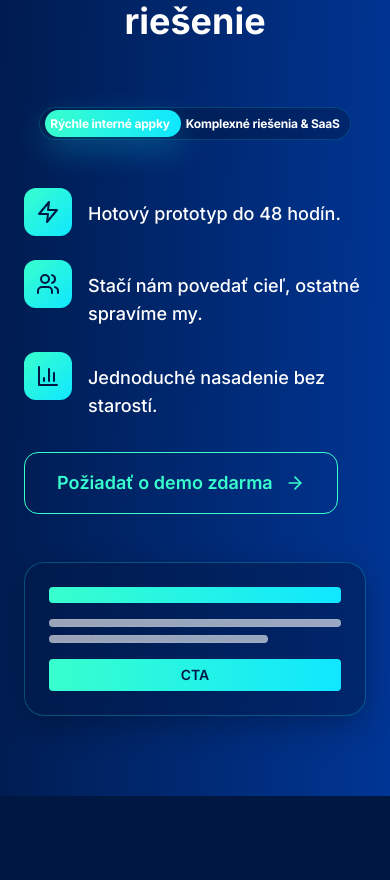
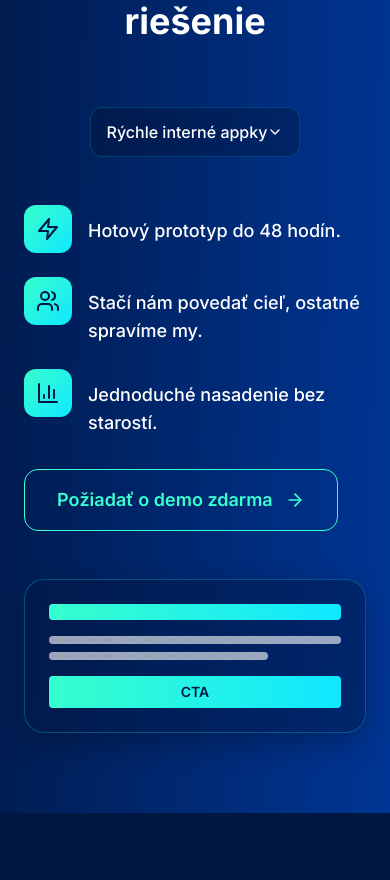
Before and after one commit to SamueLOS-dev/aktiscode_web, a React (Vite) app: page /aplikacie in a window 390 px wide. Shown: the part 3138-4018 px from the top of the page. Built offline with nearby package versions, Linux system fonts and the light colour scheme; a web font is replaced by a local one.

Commit message:
Create mobile dropdown selector for app types

```diff
--- a/src/components/ui/SegmentedToggle.tsx
+++ b/src/components/ui/SegmentedToggle.tsx
@@ -1,4 +1,5 @@
 import React, { useRef, useEffect, useState, useLayoutEffect, useCallback } from 'react';
+import { ChevronDown } from 'lucide-react';
 
 type Option = { id: 'quick' | 'complex', label: string };
 
@@ -25,6 +26,7 @@ const SegmentedToggle: React.FC<SegmentedProps> = ({
   const [thumbStyle, setThumbStyle] = useState({ width: 0, transform: 'translateX(0px)' });
   const [focusedIndex, setFocusedIndex] = useState<number>(-1);
   const resizeObserverRef = useRef<ResizeObserver | null>(null);
+  const [isDropdownOpen, setIsDropdownOpen] = useState(false);
 
   // Throttle function for performance
   const throttle = useCallback((func: Function, delay: number) => {
@@ -150,6 +152,40 @@ const SegmentedToggle: React.FC<SegmentedProps> = ({
 
   return (
     <div className={`segmented-toggle-container ${className}`}>
+      {/* Mobile Dropdown */}
+      <div className="md:hidden relative">
+        <button
+          onClick={() => setIsDropdownOpen(!isDropdownOpen)}
+          className="w-full bg-gradient-to-r from-[rgba(0,23,66,0.6)] to-[rgba(0,23,66,0.4)] backdrop-blur-sm border border-[rgba(16,231,255,0.18)] rounded-xl px-4 py-3 flex items-center justify-between text-white font-medium hover:border-[rgba(16,231,255,0.28)] transition-all duration-200"
+          disabled={disabled}
+        >
+          <span>{options.find(opt => opt.id === value)?.label}</span>
+          <ChevronDown className={`w-4 h-4 transition-transform duration-200 ${isDropdownOpen ? 'rotate-180' : ''}`} />
+        </button>
+
+        {isDropdownOpen && (
+          <div className="absolute top-full left-0 right-0 mt-2 bg-[rgba(0,23,66,0.9)] backdrop-blur-[16px] border border-[rgba(16,231,255,0.25)] rounded-xl shadow-[0_10px_30px_rgba(0,0,0,0.25)] z-50">
+            {options.map((option) => (
+              <button
+                key={option.id}
+                onClick={() => {
+                  onChange(option.id);
+                  setIsDropdownOpen(false);
+                }}
+                className={`w-full px-4 py-3 text-left text-white font-medium hover:bg-[rgba(56,255,205,0.1)] transition-colors duration-200 first:rounded-t-xl last:rounded-b-xl ${
+                  value === option.id ? 'bg-[rgba(56,255,205,0.2)] text-[#38FFCD]' : ''
+                }`}
+                disabled={disabled}
+              >
+                {option.label}
+              </button>
+            ))}
+          </div>
+        )}
+      </div>
+
+      {/* Desktop Segmented Toggle */}
+      <div className="hidden md:block">
         <div
           ref={containerRef}
           role="radiogroup"
@@ -201,9 +237,9 @@ const SegmentedToggle: React.FC<SegmentedProps> = ({
                 disabled={disabled}
                 className={`
                   relative z-20
-                px-2 py-1.5 sm:px-4 sm:py-2
+                  px-4 py-2
                   font-inter font-bold text-white
-                text-xs sm:text-sm
+                  text-sm
                   tracking-[-0.2px]
                   leading-tight
                   whitespace-nowrap
@@ -244,7 +280,7 @@ const SegmentedToggle: React.FC<SegmentedProps> = ({
             );
           })}
         </div>
-
+      </div>
     </div>
   );
 };
```
Lines whose indentation alone changed are shown as unchanged.
